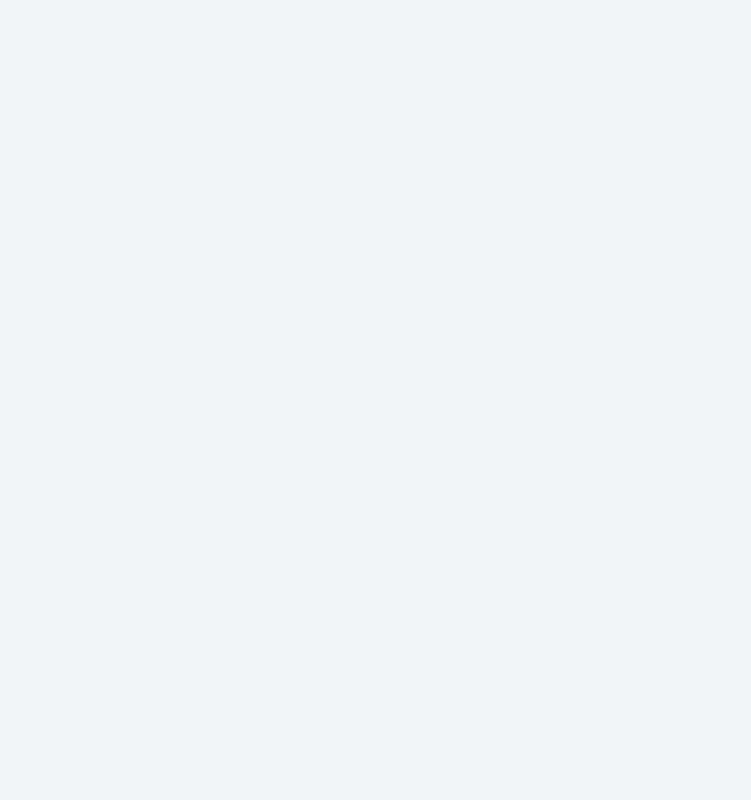
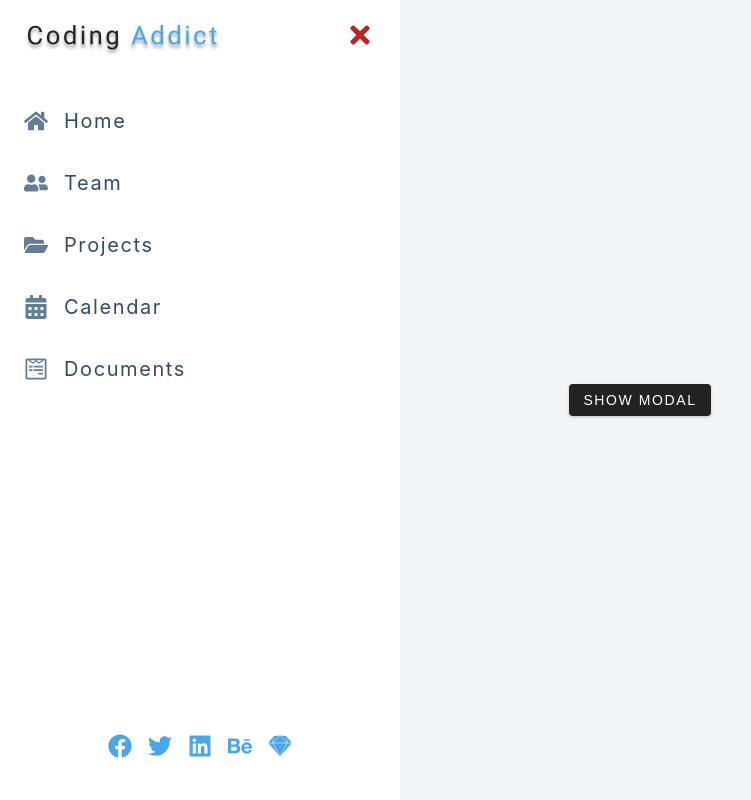
Before and after one commit to TunA-Kai/react-beginner-project-with-ts, a React (Create React App) app: page / in a window 1280 px wide. Shown: the whole page, without its empty margins (0-751 px from the left). Built offline with nearby package versions, Linux system fonts and the light colour scheme.

Commit message:
setup UI

```diff
--- a/src/App.tsx
+++ b/src/App.tsx
@@ -3,7 +3,13 @@
 import Home from './Home'
 
 function App() {
-  return <div className='App'></div>
+  return (
+    <>
+      <Home />
+      <Modal />
+      <Sidebar />
+    </>
+  )
 }
 
 export default App
--- a/src/Home.tsx
+++ b/src/Home.tsx
@@ -3,7 +3,14 @@
 interface HomeProps {}
 
 function Home({}: HomeProps) {
-  return <></>
+  return (
+    <main>
+      <button className='sidebar-toggle'>
+        <FaBars />
+      </button>
+      <button className='btn'>show modal</button>
+    </main>
+  )
 }
 
 export default Home
--- a/src/Modal.tsx
+++ b/src/Modal.tsx
@@ -3,7 +3,16 @@
 interface ModalProps {}
 
 function Modal({}: ModalProps) {
-  return <></>
+  return (
+    <div className={`modal-overlay`}>
+      <div className='modal-container'>
+        <h3>modal content</h3>
+        <button className='close-modal-btn'>
+          <FaTimes />
+        </button>
+      </div>
+    </div>
+  )
 }
 
 export default Modal
--- a/src/Sidebar.tsx
+++ b/src/Sidebar.tsx
@@ -5,7 +5,39 @@
 interface SidebarProps {}
 
 function Sidebar({}: SidebarProps) {
-  return <></>
+  return (
+    <aside className={`sidebar show-sidebar`}>
+      <div className='sidebar-header'>
+        <img src={logo} alt='logo' className='logo' />
+        <button className='close-btn'>
+          <FaTimes />
+        </button>
+      </div>
+      <ul className='links'>
+        {links.map(link => {
+          const { id, icon, url, text } = link
+          return (
+            <li key={id}>
+              <a href={url}>
+                {icon}
+                {text}
+              </a>
+            </li>
+          )
+        })}
+      </ul>
+      <ul className='social-icons'>
+        {social.map(link => {
+          const { id, url, icon } = link
+          return (
+            <li key={id}>
+              <a href={url}>{icon}</a>
+            </li>
+          )
+        })}
+      </ul>
+    </aside>
+  )
 }
 
 export default Sidebar
```
